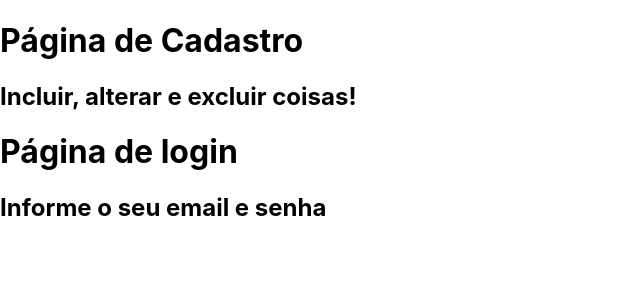
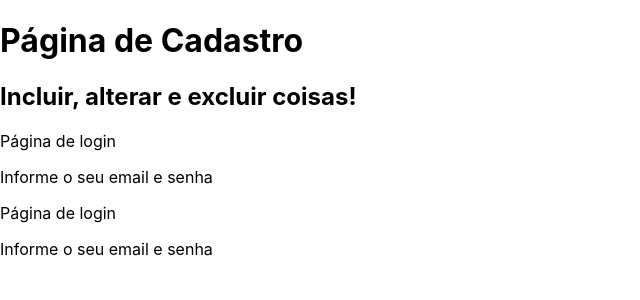
Before and after one commit to Brunogabriel-dev/curso-reactjs, a Next.js app: page /basicos/usandoTitulo in a window 1280 px wide. Shown: the top 300 px of the page, without its empty margins (0-640 px from the left). Built offline with nearby package versions, Linux system fonts and the light colour scheme.

Commit message:
Inclusão de texto

```diff
--- a/pages/basicos/usandoTitulo.jsx
+++ b/pages/basicos/usandoTitulo.jsx
@@ -8,8 +8,14 @@ export default function usandoTitulo() {
          secundario="Incluir, alterar e excluir coisas!"
       />
       <Titulo
+      principal="Página de login"
+      secundario="Informe o seu email e senha"
+      pequeno={true}
+      />
+      <Titulo
          principal="Página de login"
          secundario="Informe o seu email e senha"
+         pequeno
       />
     </div>
   )
```
